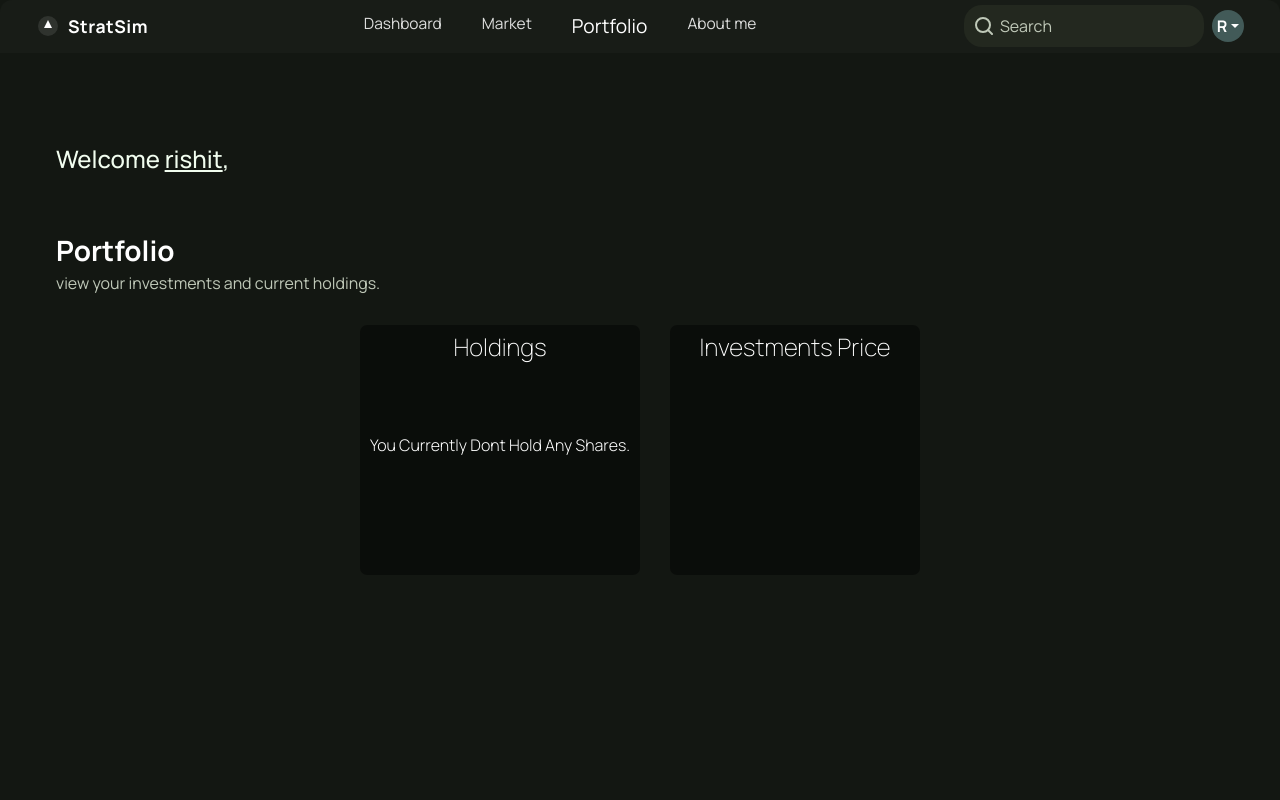
After one commit to rishit836/StratSim, a Django app: page /portfolio in a window 1280 px wide. The commit adds this page. Run offline with Django 5.2, Linux system fonts and the light colour scheme; a user stored in the database is signed in; data that the repository does not hold is empty.

Commit message:
fixed bugs related to user when not signed in and added a portfolio page

```diff
--- a/mainapp/static/mainapp/styles/basicstyle.css
+++ b/mainapp/static/mainapp/styles/basicstyle.css
@@ -33,7 +33,7 @@ body {
     font-weight: 400;
     font-size: 0.97rem;
     opacity: 0.85;
-    transition: all .2s ease-in-out;
+    transition: all .3s ease-in-out;
 
 }
 
--- /dev/null
+++ b/mainapp/static/mainapp/styles/portfolio.css
@@ -0,0 +1,108 @@
+.portfolio-container{
+    max-width: 1200px;
+    margin: 0 auto;
+    padding: 32px 16px;;
+    display:flex;
+    flex-direction: column;
+    gap: 30px;
+}
+.heading-container{
+    margin-top: 30px;
+}
+
+.heading-container .heading{
+    font-family: "Manrope";
+    font-weight: 500;
+    color: #f1fdef;
+    margin:0;
+    margin-bottom: 30px;
+    margin-top: 30px;
+}
+
+.portfolio .portfolio-heading .heading{
+    font-family: "Manrope";
+    font-weight: bold;
+    color: #fff;
+    margin:0;
+}
+
+.portfolio .portfolio-heading .subtext{
+    margin-top: 4px;;
+    color: #bfc8b8;
+    font-size: 1rem;
+    font-weight:normal;
+}
+.portfolio .card-holder{
+    display: flex;
+    flex-direction: row;
+    gap: 30px;
+    justify-content: center;
+    align-items: center;
+}
+.portfolio .holding-card{
+    min-width: 250px;
+    min-height: 250px;
+    border: none;
+    border-radius: 7px;
+    background-color: rgba(0,0,0,.45);
+    margin-top: 30px;
+}
+.card-title{
+    width: 100%;
+    text-align: center;
+    margin-top: 8px;
+}
+.card-title h4{
+    font-weight: 200;
+}
+
+
+.card-value {
+    display: flex;
+    width: 100%;
+    align-items: center;
+    justify-content: center;
+    padding: 10px 10px;
+
+    min-height: 150px;
+
+
+}
+.card-value table thead th{
+    width: auto;
+    padding: 5px 5px;
+    text-align: center;
+    /* border-radius: 9px; */
+    border-bottom: 2px solid rgba(45, 55, 42,1);
+    background-color: rgb(45, 55, 42);
+
+
+
+}
+
+
+.card-value table{
+
+    width: 100%;
+    border: 2px solid rgba(45, 55, 42,1);
+    border-radius: 7px;
+    overflow: hidden;
+    border-collapse: separate;   /* <-- Important */
+    border-spacing: 0;
+
+}
+
+.card-value table tr td{
+    text-align: center;
+    width: auto;
+    padding: 5px 5px;
+    border-radius: 9px;
+    font-weight: 200;
+
+
+}
+.card-value .text{
+    font-weight: 300;
+    width: 100%;
+    min-height: 100%;
+}
--- a/mainapp/templates/index.html
+++ b/mainapp/templates/index.html
@@ -34,7 +34,7 @@
     <div class="dashboard-card">
         <div class="card-title">Investment:</div>
         <div class="card-value">$ {{invested_funds|round_:2}}</div>
-        <div class="card-change {{rv}}"><a href="{% url 'stocks:market' %}">view investments</a></div>
+        <div class="card-change"><a href="{% url 'main:portfolio' %}">view investments</a></div>
     </div>
     <div class="dashboard-card">
         <div class="card-title">Active Strategies</div>
--- a/mainapp/templates/layout.html
+++ b/mainapp/templates/layout.html
@@ -26,10 +26,10 @@
               <a class="nav-link {% if request.resolver_match.url_name == 'home' %}active{% endif %}" href="{% url 'main:home' %}">Dashboard</a>
             </li>
             <li class="nav-item">
-              <a class="nav-link {% if request.resolver_match.url_name == 'market' %}active{% endif %}" href="{% url 'stocks:market' %}" href="{% url "stocks:market" %}">Market</a>
+              <a class="nav-link {% if request.resolver_match.url_name == 'market' %}active{% endif %}" href="{% url 'stocks:market' %}" href="{% url 'stocks:market' %}">Market</a>
             </li>
             <li class="nav-item">
-              <a class="nav-link" href="">Portfolio</a>
+              <a class="nav-link {% if request.resolver_match.url_name == 'portfolio' %}active{% endif %} " href="{% url 'main:portfolio' %}">Portfolio</a>
             </li>
             <li class="nav-item">
               <a class="nav-link" href="#">About me</a>
--- /dev/null
+++ b/mainapp/templates/portfolio.html
@@ -0,0 +1,81 @@
+{% extends "layout.html" %}
+{% load static %}
+{% load custom_filters %}
+{% block pagename %}Portfolio{% endblock pagename %}
+{% block header %}
+    <link rel="stylesheet" href="{% static 'mainapp/styles/portfolio.css' %}">
+{% endblock header %}
+
+{% block body %}
+    <div class="portfolio-container">
+        <div class="heading-container">
+            <h4 class="heading">Welcome
+                <span style="text-decoration:underline">{{request.user.username|lower}}</span>,
+            </h4>
+        </div>
+
+        <div class="portfolio">
+            <div class="portfolio-heading">
+                <h3 class="heading">Portfolio</h3>
+                <div class="subtext">view your investments and current holdings.</div>
+            </div>
+
+
+            <div class="card-holder">
+                <div class="holding-card">
+                    <div class="card-title">
+                        <h4>
+                            Holdings
+                        </h4>
+                    </div>
+                    {% if holding_available %}
+                    <div class="card-value">
+
+                        <table>
+                            <thead>
+                                <tr>
+                                    <th>Stock</th>
+                                    <th>Quanity</th>
+                                    <th>Price</th>
+                                </tr>
+                            </thead>
+                            <tr>
+
+                                {% for holding in holdings %}
+
+                                <td>
+                                {{holding|value_index:0}}
+                                </td>
+                                <td>
+                                {{holding|value_index:1}}
+                                </td>
+                                <td>
+                                {{holding|value_index:2}}
+                                </td>
+                                {% endfor %}
+                            </tr>
+                        </table>
+
+                    </div>
+
+                    {% else %}
+                                <div class="card-value">
+                                    <div class="text">
+                                    You Currently Dont Hold Any Shares.
+                                    </div>
+                                </div>
+                               {% endif %}
+
+                </div>
+                <div class="holding-card">
+ <div class="card-title">
+                        <h4>
+                            Investments Price
+                        </h4>
+                    </div>
+                </div>
+            </div>
+
+        </div>
+    </div>
+{% endblock body %}
--- a/mainapp/templatetags/custom_filters.py
+++ b/mainapp/templatetags/custom_filters.py
@@ -1,5 +1,9 @@
 from django import template
 register = template.Library()
+
+@register.filter
+def value_index(List, i):
+    return List[int(i)]
 
 
 @register.filter
--- a/mainapp/urls.py
+++ b/mainapp/urls.py
@@ -7,5 +7,6 @@ urlpatterns = [
     path('signup', views.signup, name="signup"),
     path('account',views.account,name="account"),
     path('logout',views.logout_view,name="logout"),
-    path('login', views.login_view, name="login")
+    path('login', views.login_view, name="login"),
+    path('portfolio',views.portfolio_view,name="portfolio")
 ]
--- a/mainapp/views.py
+++ b/mainapp/views.py
@@ -39,6 +39,7 @@ def home(request):
         return_change = 0
         strategies = 0
         current_return = 0
+        invested_funds = 0
 
     return_val = current_return
     if strategies:
@@ -89,3 +90,23 @@ def logout_view(request):
 
 def account(request):
     return render(request, 'account.html')
+
+def portfolio_view(request):
+    if request.user.is_authenticated:
+        user = request.user
+        holdings = holding.objects.filter(user=request.user)
+        data = []
+
+        if holdings.exists():
+            for h in holdings:
+                val = []
+                val.append(h.ticker)
+                val.append(h.quantity)
+                val.append(h.current_price)
+                data.append(val)
+                print("holdings saved.")
+            holding_available = True
+        else:
+            holding_available = False
+        context = {"holdings":data,"holding_available":holding_available}
+    return render(request,'portfolio.html',context)
--- a/stocks/templatetags/custom_filters.py
+++ b/stocks/templatetags/custom_filters.py
@@ -13,3 +13,7 @@ def round_(val,place):
     if round(val,place) == int(val):
         return int(val)
     return round(val,place)
+
+@register.filter
+def value_index(List, i):
+    return List[int(i)]
--- a/stocks/trade.py
+++ b/stocks/trade.py
@@ -52,9 +52,10 @@ def execute_trade(request, user,ticker,action,quantity):
         # check if the user owns a holding of the stock or not
         try:
             stock = holding.objects.get(user=user, ticker=ticker)
+
         except holding.DoesNotExist:
             print("No holding exist please buy first")
-            return False,"you dont any shares of the stock: "+ str(ticker)
+            return False,"you dont have any shares of the stock: "+ str(ticker)
 
         if stock.quantity < quantity:
             print("user doesnt own enough shares to sell")
@@ -68,6 +69,7 @@ def execute_trade(request, user,ticker,action,quantity):
         realized_pnl = proceeds - cost_basis
 
         # update the portfolio for the user to show the loss/profit made
+        portfolio.initial_funds = portfolio.current_funds
         portfolio.current_funds += proceeds
         portfolio.invested_amount -= cost_basis
 
```
Also changed, not shown: mainapp/static/mainapp/styles/homepage.css (+10 -0 lines), db.sqlite3.
